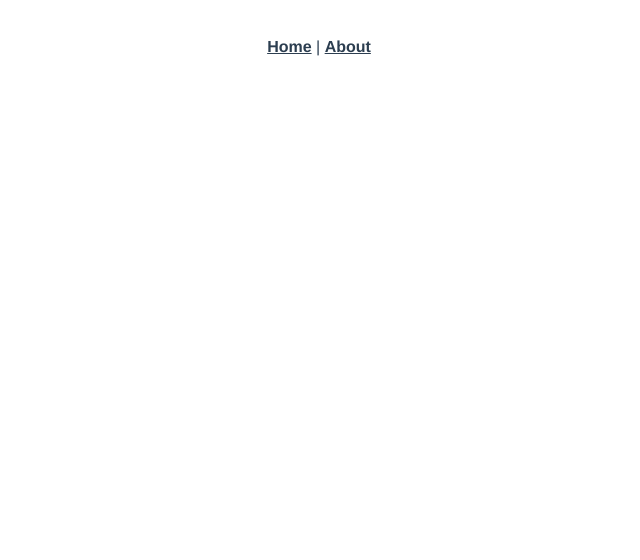
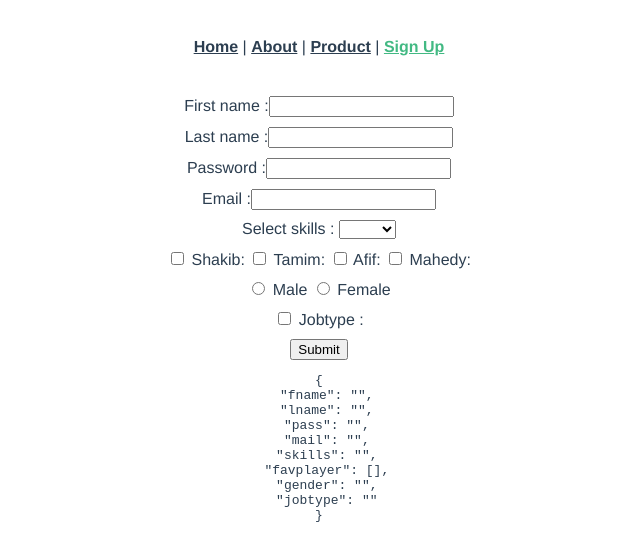
Before and after one commit to Noushedul1/vue_sign_up, a Vue app: page /signup in a window 1280 px wide. Before the commit this address had no page. Shown: the top 560 px of the page, without its empty margins (321-961 px from the left). Built offline with nearby package versions, Linux system fonts and the light colour scheme.

Commit message:
add vue sign up form

```diff
--- a/src/App.vue
+++ b/src/App.vue
@@ -1,7 +1,9 @@
 <template>
   <nav>
     <router-link to="/">Home</router-link> |
-    <router-link to="/about">About</router-link>
+    <router-link to="/about">About</router-link> |
+    <router-link :to="{name:'product'}">Product</router-link> |
+    <router-link :to="{name: 'signup'}">Sign Up</router-link>
   </nav>
   <router-view/>
 </template>
--- a/src/components/HelloWorld.vue
+++ b/src/components/HelloWorld.vue
@@ -1,6 +1,14 @@
 <template>
+<slot name="vue"></slot>
   <div class="hello">
-    <h1>{{ msg }}</h1>
+    <slot name="js"></slot>
+    <h1>{{ msg }} and {{country}}</h1>
+    <ul>
+      <li v-for="p in player" :key="p">
+        {{p.id}} : {{p.name}}
+      </li>
+    </ul>
+    <slot name="php"></slot>
     <p>
       For a guide and recipes on how to configure / customize this project,<br>
       check out the
@@ -34,7 +42,18 @@
 export default {
   name: 'HelloWorld',
   props: {
-    msg: String
+    msg: {
+      type: String,
+      required: false,
+      default: 'hello akib'
+    },
+    country: {
+      type: String,
+      required: true
+    },
+    player: {
+      type: Array
+    }
   }
 }
 </script>
--- a/src/router/index.js
+++ b/src/router/index.js
@@ -16,6 +16,16 @@ const routes = [
     component: function () {
       return import(/* webpackChunkName: "about" */ '../views/AboutView.vue')
     }
+  },
+  {
+    path: '/product',
+    name: 'product',
+    component: ()=>{return import('../views/ProductView.vue')}
+  },
+  {
+    path: '/signup',
+    name: 'signup',
+    component: ()=>{return import('../views/SignUp.vue')}
   }
 ]
 
--- a/src/views/HomeView.vue
+++ b/src/views/HomeView.vue
@@ -1,7 +1,17 @@
 <template>
   <div class="home">
     <img alt="Vue logo" src="../assets/logo.png">
-    <HelloWorld msg="Welcome to Your Vue.js App"/>
+    <HelloWorld :msg="msg" :country="country" :player="player">
+      <template v-slot:vue>
+        <p>Hello vue js programmer</p>
+      </template>
+      <template v-slot:js>
+        <p>hello javascript programmer</p>
+      </template>
+      <template v-slot:php>
+        <p>hello php programmer</p>
+      </template>
+    </HelloWorld>
   </div>
 </template>
 
@@ -13,6 +23,18 @@ export default {
   name: 'HomeView',
   components: {
     HelloWorld
+  },
+  data(){
+    return {
+      msg: 'Welcome to Your Vue.js App',
+      country: 'England',
+      player: [
+        {id:1,name:'shakib'},
+        {id:2,name:'tamim'},
+        {id:3,name:'yasir'},
+        {id:4,name:'mehedi'}
+      ]
+    }
   }
 }
 </script>
--- /dev/null
+++ b/src/views/ProductView.vue
@@ -0,0 +1,15 @@
+<template>
+  <div>
+      Lorem ipsum dolor, sit amet consectetur adipisicing elit. Aut quidem cupiditate nulla consectetur fugit! A, fuga modi quaerat, nobis totam vel assumenda quibusdam ipsa rerum molestias qui nam perspiciatis cum.
+  </div>
+</template>
+
+<script>
+export default {
+    name: 'ProductView',
+}
+</script>
+
+<style>
+
+</style>
--- /dev/null
+++ b/src/views/SignUp.vue
@@ -0,0 +1,121 @@
+<template>
+  <div>
+      <form action="" @submit.prevent="isSubmit">
+          <div class="allmargin">
+              <label for="">First name :</label>
+              <input type="text" v-model.lazy="formdata.fname">
+          </div>
+          <div class="allmargin">
+              <label for="">Last name :</label>
+              <input type="text" v-model.lazy="formdata.lname">
+          </div>
+          <div class="allmargin">
+              <label for="">Password :</label>
+              <input type="text" required v-model.lazy="formdata.pass">
+              <div v-if="passError" class="passError">{{passError}}</div>
+          </div>
+          <div class="allmargin">
+              <label for="">Email :</label>
+              <input type="text" v-model.lazy="formdata.mail">
+          </div>
+          <div class="allmargin">
+              <label for="">Select skills : </label>
+              <select v-model="formdata.skills">
+                  <option value="vue">Vue</option>
+                  <option value="js">JS</option>
+                  <option value="mysql">mysql</option>
+              </select>
+          </div>
+          <div class="allmargin">
+              <label for="">
+                  <input type="checkbox" v-model="formdata.favplayer" value="shakib">
+                  Shakib:
+              </label>
+              <label for="">
+                  <input type="checkbox" v-model="formdata.favplayer" value="tamim">
+                  Tamim:
+              </label>
+              <label for="">
+                  <input type="checkbox" v-model="formdata.favplayer" value="afif">
+                  Afif:
+              </label>
+              <label for="">
+                  <input type="checkbox" v-model="formdata.favplayer" value="mehedy">
+                  Mahedy:
+              </label>
+          </div>
+          <div class="allmargin">
+              <label for="">
+                  <input type="radio" v-model="formdata.gender" value="male">
+                  Male
+              </label>
+              <label for="">
+                  <input type="radio" v-model="formdata.gender" value="female">
+                  Female
+              </label>
+          </div>
+          <div class="allmargin">
+              <label for="">
+                  <input type="checkbox" v-model="formdata.jobtype" true-value="Day" false-value="Night">
+                  Jobtype :
+              </label>
+          </div>
+          <div class="allmargin">
+              <button type="submit">Submit</button>
+          </div>
+      </form>
+      <div v-if="formvalueShow">
+          <p>First name : {{formdata.fname}}</p>
+          <p>Last name : {{formdata.lname}}</p>
+          <p>Password : {{formdata.pass}}</p>
+          <p>Email : {{formdata.mail}}</p>
+          <p>Skills : {{formdata.skills}}</p>
+          <p>Favarite player : {{formdata.favplayer}}</p>
+          <p>Gender : {{formdata.gender}}</p>
+          <p>Jobtype : {{formdata.jobtype}}</p>
+      </div>
+      <div>
+          <pre>{{JSON.stringify(formdata,null,2)}}</pre>
+      </div>
+  </div>
+</template>
+
+<script>
+export default {
+    name: 'SignUp',
+    data(){
+        return {
+            formdata: {
+                fname: '',
+                lname: '',
+                pass: '',
+                mail: '',
+                skills: '',
+                favplayer: [],
+                gender: '',
+                jobtype: ''
+            },
+            passError: '',
+            formvalueShow: false
+        }
+    },
+    methods: {
+        isSubmit(){
+            this.passError = this.formdata.pass.length >5 ? '' : 'password at least 5 character';
+            if(!this.passError){
+                console.log('password',this.formdata.pass);
+            }
+            this.formvalueShow = true;
+        }
+    }
+}
+</script>
+
+<style scoped>
+.allmargin{
+    margin: 10px;
+}
+.passError{
+    color: red;
+}
+</style>
```
